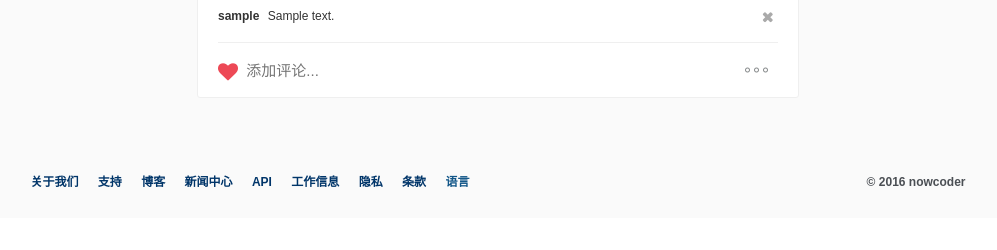
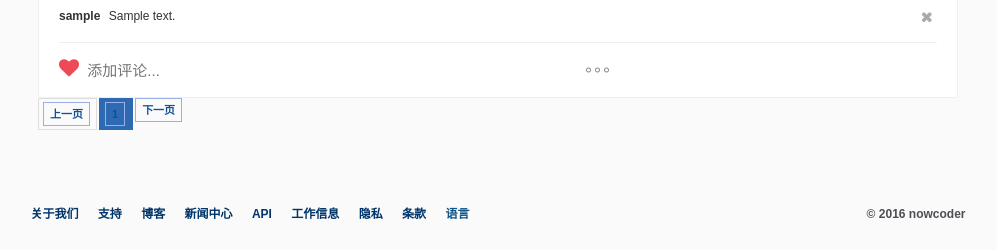
Before and after one commit to chengcongyuegithub/EasyNewCode, a Flask app: page / in a window 1280 px wide. Shown: the part 705-955 px from the top of the page, without its empty margins (142-1139 px from the left). Before the commit the page ends 892 px from the top, so only its background shows below. Run offline with Flask 2, Linux system fonts and the light colour scheme; tables that the repository leaves empty hold one stand-in row (values such as "Sample post"); parts of the project's set-up code (start-up, migrations or seed data) failed here and were passed over.

Commit message:
flask项目第四天之index页面的分页

```diff
--- /dev/null
+++ b/nowstagram/nowstagram/static/styles/pages/pages.css
@@ -0,0 +1,25 @@
+@import url(../common/reset.css);
+@import url(../common/base.css);
+@import url(../common/layout.css);
+@import url(../common/header.css);
+@import url(../common/footer.css);
+
+#pagination-digg li { border:0; margin:0; padding:0; font-size:11px; list-style:none; /* savers */ float:left; }
+
+#pagination-digg a { border:solid 1px #9aafe5; margin-right:2px; }
+
+#pagination-digg .previous-off,#pagination-digg .next-off  { border:solid 1px #DEDEDE; color:#888888;
+
+display:block; float:left; font-weight:bold; margin-right:2px; padding:3px 4px; }
+
+#pagination-digg .next a,#pagination-digg .previous a { font-weight:bold; }
+
+#pagination-digg .active { background:#2e6ab1; color:#FFFFFF; font-weight:bold; display:block; float:left;
+
+padding:4px 6px; /* savers */ margin-right:2px; }
+
+#pagination-digg a:link,#pagination-digg a:visited { color:#0e509e; display:block; float:left; padding:3px 6px;
+
+text-decoration:none; }
+
+#pagination-digg a:hover { border:solid 1px #0e509e; }
--- a/nowstagram/nowstagram/templates/base.html
+++ b/nowstagram/nowstagram/templates/base.html
@@ -7,6 +7,7 @@
 
     <title>{% block title%}{% endblock%}</title>
     <link rel="stylesheet" href="{% block css %}{% endblock%}">
+     <link rel="stylesheet" href="{% block css2 %}{% endblock%}">
 </head>
 <body>
     <div class="container">
--- a/nowstagram/nowstagram/templates/index.html
+++ b/nowstagram/nowstagram/templates/index.html
@@ -1,6 +1,7 @@
 {% extends "base.html" %}
 {% block title%}首页{% endblock%}
 {% block css %}/static/styles/pages/index.css{% endblock%}
+{% block css2 %}/static/styles/pages/pages.css{% endblock%}
 {% block content %}
 <div class="page-main clearfix">
 {% for image in images%}
@@ -51,5 +52,7 @@
     </div>
 </article>
 {% endfor%}
+    {%import 'pages.html' as pg%}
+    {{pg.my_paginate(pagination,'index')}}
 </div>
 {% endblock%}
--- /dev/null
+++ b/nowstagram/nowstagram/templates/pages.html
@@ -0,0 +1,28 @@
+{%macro my_paginate(pagination,url)%}
+<nav>
+    <ul class="pagination"  id="pagination-digg">
+
+        {%if pagination.has_prev%}
+        <li class="page-item active previous-off"><a class="page-link" href="{{url_for(url,page=pagination.page-1)}}">上一页</a></li>
+        {%else%}
+        <li class="page-item disabled previous-off"><a class="page-link" href="#">上一页</a></li>
+        {%endif%}
+
+            {%for page in pagination.iter_pages(1,1,3,1)%}
+            {%if page%}
+                <li class="page-item {%if page==pagination.page%}active{%endif%}"><a class="page-link" href="{{url_for(url,page=page)}}">{{page}}</a></li>
+            {%else%}
+                <li class="page-item disabled"><a class="page-link" href="#">…</a></li>
+            {%endif%}
+
+        {%endfor%}
+
+        {%if pagination.has_next%}
+        <li class="page-item active next"><a class="page-link" href="{{url_for(url,page=pagination.page+1)}}">下一页</a></li>
+        {%else%}
+        <li class="page-item disabled next"><a class="page-link" href="#">下一页</a></li>
+        {%endif%}
+
+    </ul>
+</nav>
+{%endmacro%}
--- a/nowstagram/nowstagram/views.py
+++ b/nowstagram/nowstagram/views.py
@@ -12,8 +12,9 @@
 
 @app.route('/')
 def index():
-    images = Image.query.order_by(db.desc(Image.id)).limit(10).all()
-    return render_template('index.html',images=images)
+    page = request.args.get('page', 1, type=int)
+    pagination = Image.query.order_by(db.desc(Image.id)).paginate(page, per_page=10, error_out=False)
+    return render_template('index.html',images=pagination.items,pagination=pagination)
 
 @app.route('/image/<int:image_id>/')
 @login_required
```
